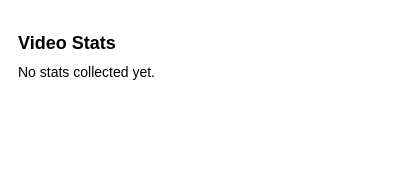
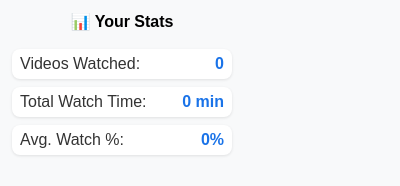
Before and after one commit to JamilAL01/swipe_extension_server, a browser extension: page popup/popup.html in a window 400 px wide. Drawn offline with Linux system fonts and the light colour scheme.

Commit message:
Add stats

```diff
--- a/popup/popup.css
+++ b/popup/popup.css
@@ -1,12 +1,38 @@
 body {
   font-family: Arial, sans-serif;
-  width: 300px;
-  padding: 10px;
+  margin: 0;
+  padding: 12px;
+  background: #f8f9fa;
+  width: 220px;
 }
-h2 {
-  font-size: 18px;
-  margin-bottom: 10px;
+
+.container {
+  display: flex;
+  flex-direction: column;
+  gap: 8px;
 }
-#stats {
-  font-size: 14px;
+
+h1 {
+  font-size: 16px;
+  margin: 0 0 10px 0;
+  text-align: center;
 }
+
+.metric {
+  display: flex;
+  justify-content: space-between;
+  background: #fff;
+  padding: 6px 8px;
+  border-radius: 8px;
+  box-shadow: 0 1px 3px rgba(0,0,0,0.1);
+}
+
+.label {
+  font-weight: 500;
+  color: #333;
+}
+
+.value {
+  font-weight: 700;
+  color: #1a73e8;
+}
--- a/popup/popup.html
+++ b/popup/popup.html
@@ -1,12 +1,30 @@
 <!DOCTYPE html>
-<html>
+<html lang="en">
 <head>
-  <title>Video Stats</title>
+  <meta charset="UTF-8">
+  <title>Swipe Video Logger</title>
   <link rel="stylesheet" href="popup.css">
 </head>
 <body>
-  <h2>Video Stats</h2>
-  <div id="stats"></div>
+  <div class="container">
+    <h1>📊 Your Stats</h1>
+
+    <div class="metric">
+      <span class="label">Videos Watched:</span>
+      <span id="videos-count" class="value">0</span>
+    </div>
+
+    <div class="metric">
+      <span class="label">Total Watch Time:</span>
+      <span id="watch-time" class="value">0 min</span>
+    </div>
+
+    <div class="metric">
+      <span class="label">Avg. Watch %:</span>
+      <span id="avg-percent" class="value">0%</span>
+    </div>
+  </div>
+
   <script src="popup.js"></script>
 </body>
 </html>
--- a/popup/popup.js
+++ b/popup/popup.js
@@ -1,21 +1,20 @@
 document.addEventListener('DOMContentLoaded', () => {
-  const statsDiv = document.getElementById('stats');
+  chrome.storage.local.get(['stats'], (data) => {
+    const stats = data.stats || {
+      totalVideos: 0,
+      totalWatchTime: 0, // in seconds
+      totalWatchPercent: 0,
+      totalWatchEntries: 0
+    };
 
-  chrome.storage.local.get({stats: {}}, ({stats}) => {
-    if (Object.keys(stats).length === 0) {
-      statsDiv.textContent = "No stats collected yet.";
-      return;
-    }
+    document.getElementById('videos-count').textContent = stats.totalVideos;
 
-    for (const [videoId, data] of Object.entries(stats)) {
-      const div = document.createElement('div');
-      div.innerHTML = `
-        <b>Video ID:</b> ${videoId} <br>
-        <b>Events:</b> ${data.count} <br>
-        <b>Watched time:</b> ${data.watchedTime.toFixed(2)}s <br>
-        <b>Resolutions:</b> ${data.resolutions.map(r => r.current + " / " + r.max).join(", ")} <br><hr>
-      `;
-      statsDiv.appendChild(div);
-    }
+    const minutes = Math.floor(stats.totalWatchTime / 60);
+    document.getElementById('watch-time').textContent = `${minutes} min`;
+
+    const avgPercent = stats.totalWatchEntries > 0
+      ? Math.round(stats.totalWatchPercent / stats.totalWatchEntries)
+      : 0;
+    document.getElementById('avg-percent').textContent = `${avgPercent}%`;
   });
 });
```
Also changed, not shown: content.js (+18 -0 lines).
